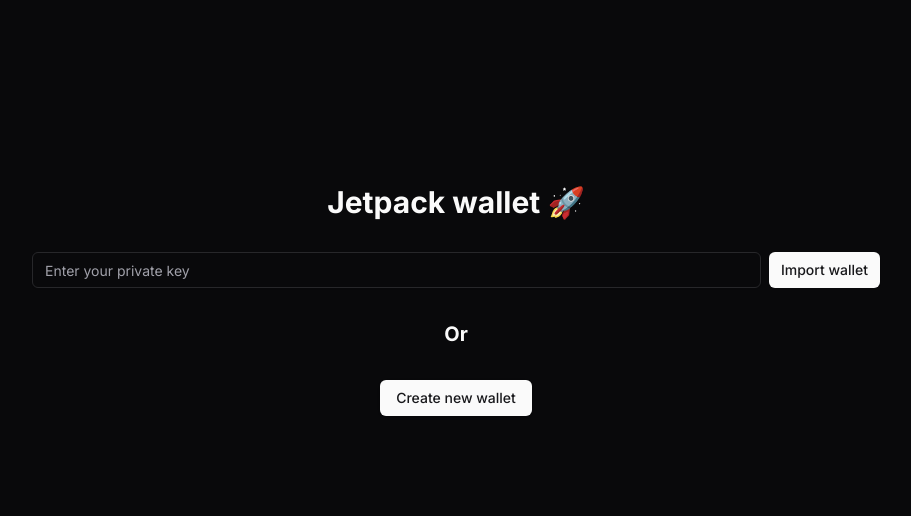
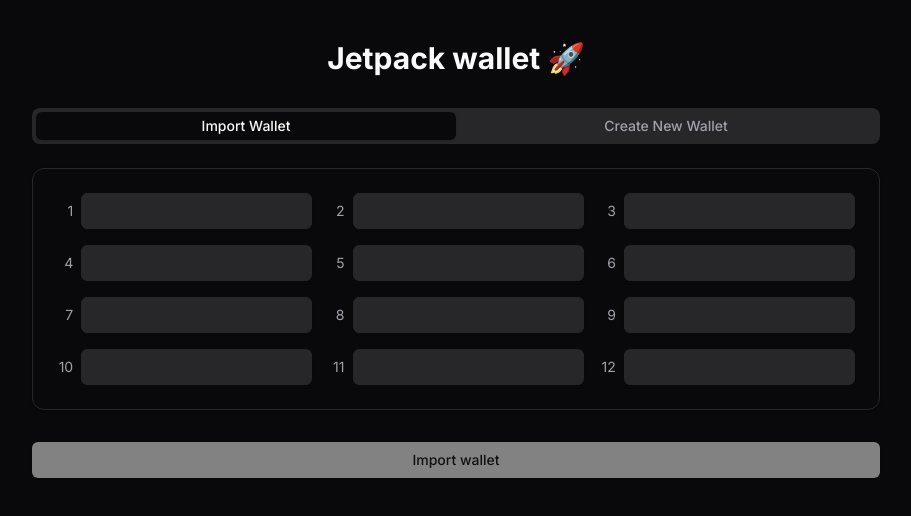
Before and after one commit to destructo570/jetpack-web3-wallet, a Next.js app in the folder apps/frontend/: page / in a window 1280 px wide. Shown: the top 516 px of the page, without its empty margins (184-1095 px from the left). Built offline with nearby package versions, Linux system fonts and the light colour scheme.

Commit message:
feat: replace homepage with new ui

```diff
--- a/apps/frontend/src/app/landing/page.tsx
+++ /dev/null
@@ -1,22 +0,0 @@
-import SeedPhraseCard from "@/components/common/SeedPhraseCard";
-import { Tabs, TabsContent, TabsList, TabsTrigger } from "@/components/ui/tabs";
-
-export default function page() {
-  return (
-    <div className="flex justify-center flex-col items-center">
-      <h1 className="text-3xl font-bold mb-8">Jetpack wallet 🚀</h1>
-      <Tabs defaultValue="import">
-        <TabsList className="grid w-full grid-cols-2">
-          <TabsTrigger value="import">Import Wallet</TabsTrigger>
-          <TabsTrigger value="create">Create New Wallet</TabsTrigger>
-        </TabsList>
-        <TabsContent value="import">
-          <SeedPhraseCard />
-        </TabsContent>
-        <TabsContent value="create">
-          <SeedPhraseCard is_create={true} />
-        </TabsContent>
-      </Tabs>
-    </div>
-  );
-}
--- a/apps/frontend/src/app/page.tsx
+++ b/apps/frontend/src/app/page.tsx
@@ -1,113 +1,22 @@
-"use client";
-import React, { useState } from "react";
-import { Card } from "@/components/ui/card";
-import { Button } from "@/components/ui/button";
-import WalletCard from "@/components/common/WalletCard";
-import SeedPhraseLoading from "@/components/common/SeedPhraseLoading";
-import { Info } from "lucide-react";
-import { toast } from "sonner";
-import { getEthereumWallet, getMnemonicPhrase } from "@/lib/utils";
-import { Input } from "@/components/ui/input";
+import SeedPhraseCard from "@/components/common/SeedPhraseCard";
+import { Tabs, TabsContent, TabsList, TabsTrigger } from "@/components/ui/tabs";
 
 export default function page() {
-  const [seed_phrase, setSeedPhrase] = useState("");
-  const [loading] = useState(false);
-  const [wallets, setWallets] = useState<
-    {
-      public_key: string;
-      network: string;
-    }[]
-  >([]);
-
-  const renderPhrases = () => {
-    return seed_phrase?.split(" ")?.map((word, index) => {
-      return (
-        <div className="flex gap-2 items-center">
-          <p className="w-[18px] text-muted-foreground text-right text-sm">
-            {index + 1}
-          </p>
-          <p className="w-full bg-muted rounded-md flex items-center justify-center text-md font-medium px-2 py-1">
-            {word}
-          </p>
-        </div>
-      );
-    });
-  };
-
-  const onGenerateClick = async () => {
-    setSeedPhrase(getMnemonicPhrase());
-  };
-
-  const copyMneumonicToClipboard = () => {
-    if (!seed_phrase) return;
-    navigator.clipboard.writeText(seed_phrase);
-    toast("", {
-      description: "Copied mnemonic to clipboard",
-      duration: 1000,
-    });
-  };
-
-  const renderImportWallet = () => {
-    return (
-      <form className="flex items-center gap-2 w-full">
-        <Input
-          type="text"
-          placeholder="Enter your private key"
-          className="flex-1 rounded-md border border-input bg-transparent px-3 py-2 text-sm ring-offset-background placeholder:text-muted-foreground focus-visible:outline-none focus-visible:ring-2 focus-visible:ring-ring focus-visible:ring-offset-2 disabled:cursor-not-allowed disabled:opacity-50"
-        />
-        <Button
-          type="button"
-          className="rounded-md bg-primary px-3 py-2 text-sm font-medium text-primary-foreground shadow-sm hover:bg-primary/90 focus-visible:outline-none focus-visible:ring-2 focus-visible:ring-primary focus-visible:ring-offset-2 disabled:cursor-not-allowed disabled:opacity-50"
-        >
-          Import wallet
-        </Button>
-      </form>
-    );
-  };
-
-  const onNextClick = () => {};
-
   return (
-    <main className="flex flex-col items-center h-screen bg-background pt-36">
+    <div className="flex justify-center flex-col items-center">
       <h1 className="text-3xl font-bold mb-8">Jetpack wallet 🚀</h1>
-      {seed_phrase ? null : (
-        <>
-          {renderImportWallet()} <h3 className="text-xl font-bold my-8">Or</h3>
-        </>
-      )}
-
-      {seed_phrase || loading ? (
-        <Card
-          className="w-full p-6  mt-4 cursor-pointer"
-          onClick={copyMneumonicToClipboard}
-        >
-          <div className="grid grid-cols-3 gap-4">
-            {loading ? <SeedPhraseLoading /> : renderPhrases()}
-          </div>
-          {seed_phrase ? (
-            <div className="flex gap-2 items-center justify-center mt-4">
-              <Info className="w-4 h-4" />
-              <p className="text-sm">Click anywhere on the card to copy!</p>
-            </div>
-          ) : null}
-        </Card>
-      ) : null}
-      <div className={`flex gap-4 ${seed_phrase ? "mt-4" : ""}`}>
-        {!seed_phrase ? (
-          <Button onClick={onGenerateClick}>Create new wallet</Button>
-        ) : null}
-        {seed_phrase ? <Button onClick={onNextClick}>Next</Button> : null}
-      </div>
-      <div className="w-full grid sm:grid-cols-2 gap-4 pb-4">
-        {wallets?.map((wallet) => {
-          return (
-            <WalletCard
-              public_key={wallet?.public_key}
-              network={wallet?.network}
-            />
-          );
-        })}
-      </div>
-    </main>
+      <Tabs defaultValue="import">
+        <TabsList className="grid w-full grid-cols-2">
+          <TabsTrigger value="import">Import Wallet</TabsTrigger>
+          <TabsTrigger value="create">Create New Wallet</TabsTrigger>
+        </TabsList>
+        <TabsContent value="import">
+          <SeedPhraseCard />
+        </TabsContent>
+        <TabsContent value="create">
+          <SeedPhraseCard is_create={true} />
+        </TabsContent>
+      </Tabs>
+    </div>
   );
 }
```
